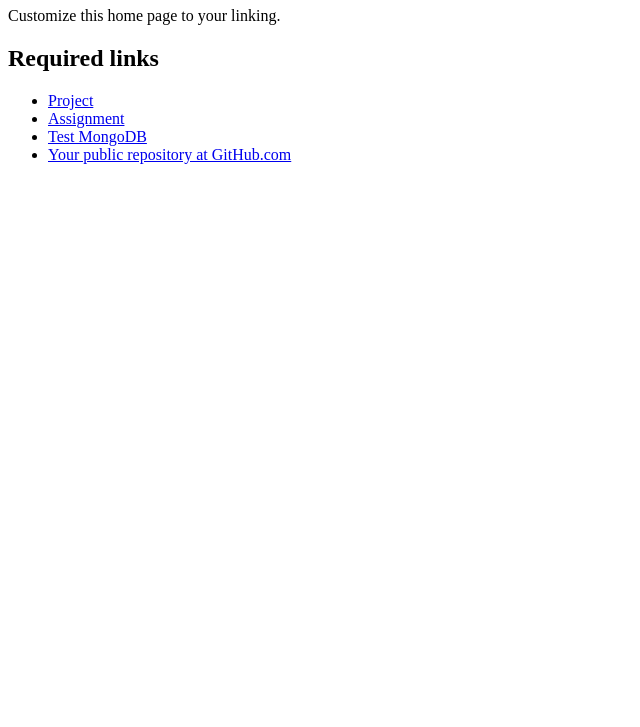
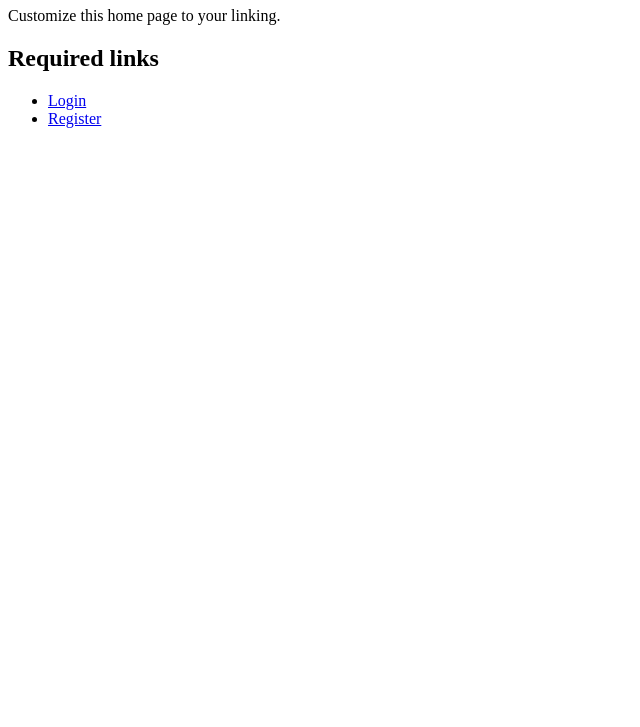
Before and after one commit to trinoy/hazarika-trinoy-webdev, a website: page public/index.html in a window 1280 px wide. Shown: the part 73-800 px from the top of the page, without its empty margins (0-640 px from the left). Drawn offline with Linux system fonts and the light colour scheme.

Commit message:
added index link

```diff
--- a/public/index.html
+++ b/public/index.html
@@ -14,16 +14,10 @@
     <h2>Required links</h2>
     <ul>
         <li>
-            <a href="project/index.html">Project</a>
+            <a href="assignment/view/user/login.html">Login</a>
         </li>
         <li>
-            <a href="assignment/index.html">Assignment</a>
-        </li>
-        <li>
-            <a href="test/index.html">Test MongoDB</a>
-        </li>
-        <li>
-            <a href="#">Your public repository at GitHub.com</a>
+            <a href="assignment/view/user/register.html">Register</a>
         </li>
     </ul>
 </body>
```
